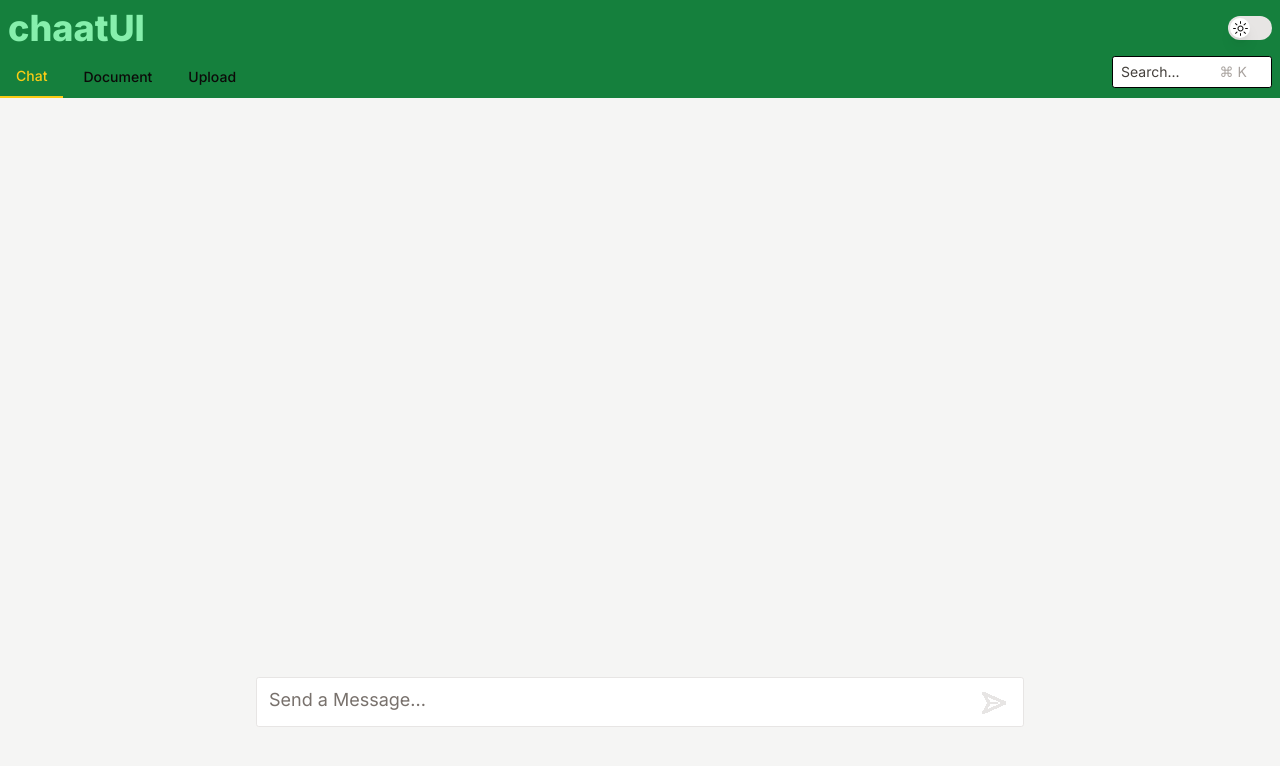
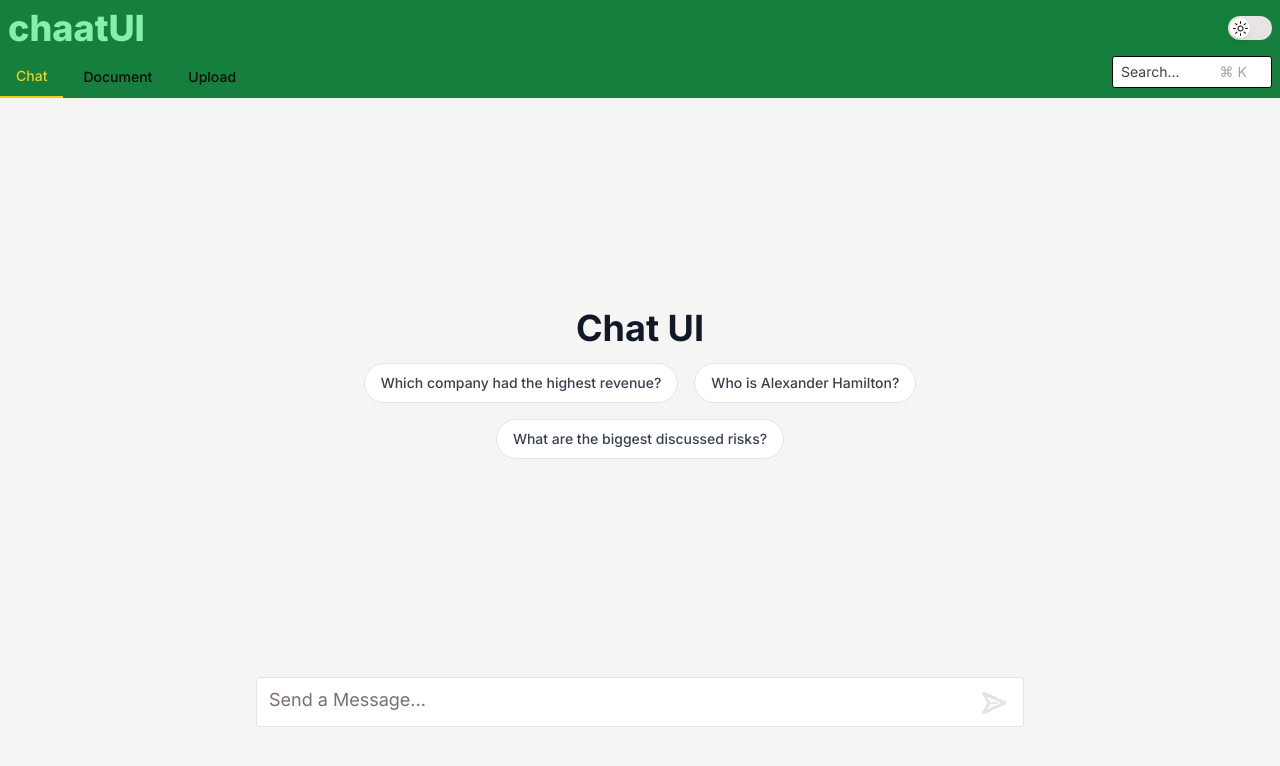
Before and after one commit to imjwang/ai-app, a Next.js app in the folder ui/: page / in a window 1280 px wide. Shown: the top 766 px of the page. Built offline with nearby package versions, Linux system fonts and the light colour scheme.

Commit message:
fade in tailwind class

```diff
--- a/ui/src/components/chat.js
+++ b/ui/src/components/chat.js
@@ -5,6 +5,7 @@ import Message from "@/components/message";
 import { useState } from "react";
 import ChatInput from "./chatinput";
 import { cn } from "@/lib/utils";
+import ExamplePrompts from "@/components/exampleprompts";
 
 const Chat = ({ className }) => {
   const { setInput, input, handleInputChange, handleSubmit, messages } =
@@ -17,11 +18,24 @@ const Chat = ({ className }) => {
         className
       )}
     >
-      <div className="flex flex-col-reverse grow w-full mb-4 overflow-auto transition-[flex-grow] ease-in-out">
-        {[...messages].reverse().map(({ role, content, id }) => {
-          return <Message key={id} variant={role} message={content} />;
-        })}
-      </div>
+      {messages.length === 0 ? (
+        <ExamplePrompts
+          placeholder="Chat UI"
+          exampleTexts={[
+            "Which company had the highest revenue?",
+            "Who is Alexander Hamilton?",
+            "What are the biggest discussed risks?",
+          ]}
+          setUserMessage={setInput}
+        />
+      ) : (
+        <div className="flex flex-col-reverse grow w-full mb-4 overflow-auto transition-[flex-grow] ease-in-out">
+          {[...messages].reverse().map(({ role, content, id }) => {
+            return <Message key={id} variant={role} message={content} />;
+          })}
+        </div>
+      )}
+
       <ChatInput
         setInput={setInput}
         input={input}
--- a/ui/src/components/exampleprompts.js
+++ b/ui/src/components/exampleprompts.js
@@ -6,7 +6,7 @@ const ExamplePrompts = ({
   placeholder = "Ask questions about the documents you've selected",
 }) => {
   return (
-    <div className="flex h-full items-center justify-center prose">
+    <div className="flex h-full items-center justify-center prose animate-emerge">
       <div className="flex w-full flex-col items-center justify-center dark:text-white">
         <h1 className="mb-2 w-3/4 text-center font-bold dark:text-stone-600">
           {placeholder}
--- a/ui/src/components/fileinput.js
+++ b/ui/src/components/fileinput.js
@@ -1,6 +1,6 @@
 "use client";
 
-import React, { useState } from "react";
+import React, { useState, useEffect } from "react";
 import { Input } from "@/components/ui/input";
 import { UploadIcon } from "@radix-ui/react-icons";
 import { Button } from "@/components/ui/button";
--- a/ui/tailwind.config.js
+++ b/ui/tailwind.config.js
@@ -2,11 +2,11 @@
 module.exports = {
   darkMode: ["class"],
   content: [
-    './pages/**/*.{js,jsx}',
-    './components/**/*.{js,jsx}',
-    './app/**/*.{js,jsx}',
-    './src/**/*.{js,jsx}',
-	],
+    "./pages/**/*.{js,jsx}",
+    "./components/**/*.{js,jsx}",
+    "./app/**/*.{js,jsx}",
+    "./src/**/*.{js,jsx}",
+  ],
   theme: {
     container: {
       center: true,
@@ -65,12 +65,17 @@ module.exports = {
           from: { height: "var(--radix-accordion-content-height)" },
           to: { height: 0 },
         },
+        "fade-in": {
+          "0%": { opacity: 0 },
+          "100%": { opacity: 1 },
+        },
       },
       animation: {
         "accordion-down": "accordion-down 0.2s ease-out",
         "accordion-up": "accordion-up 0.2s ease-out",
+        emerge: "fade-in 2000ms",
       },
     },
   },
-  plugins: [require("tailwindcss-animate"), require('@tailwindcss/typography')],
-}
+  plugins: [require("tailwindcss-animate"), require("@tailwindcss/typography")],
+};
```
